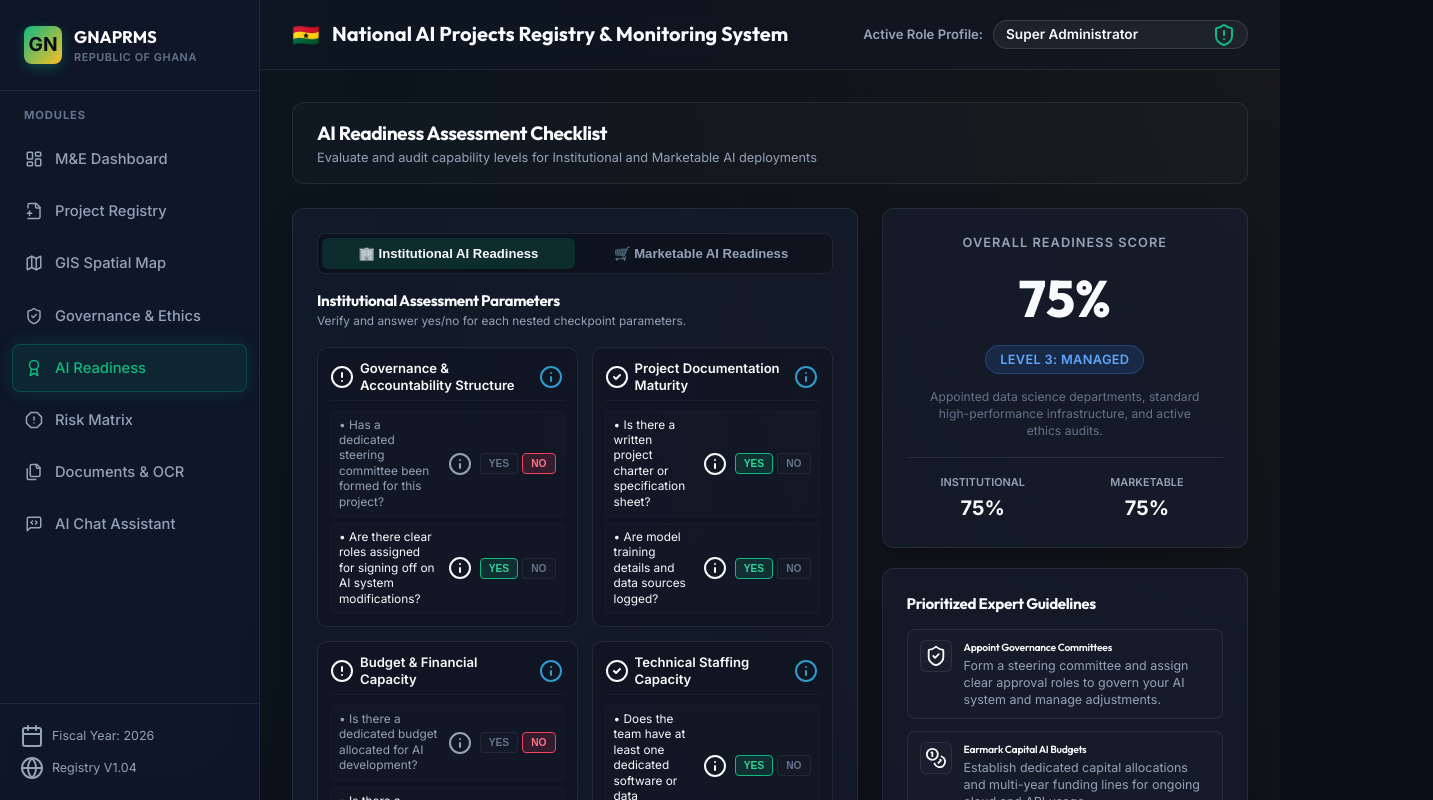
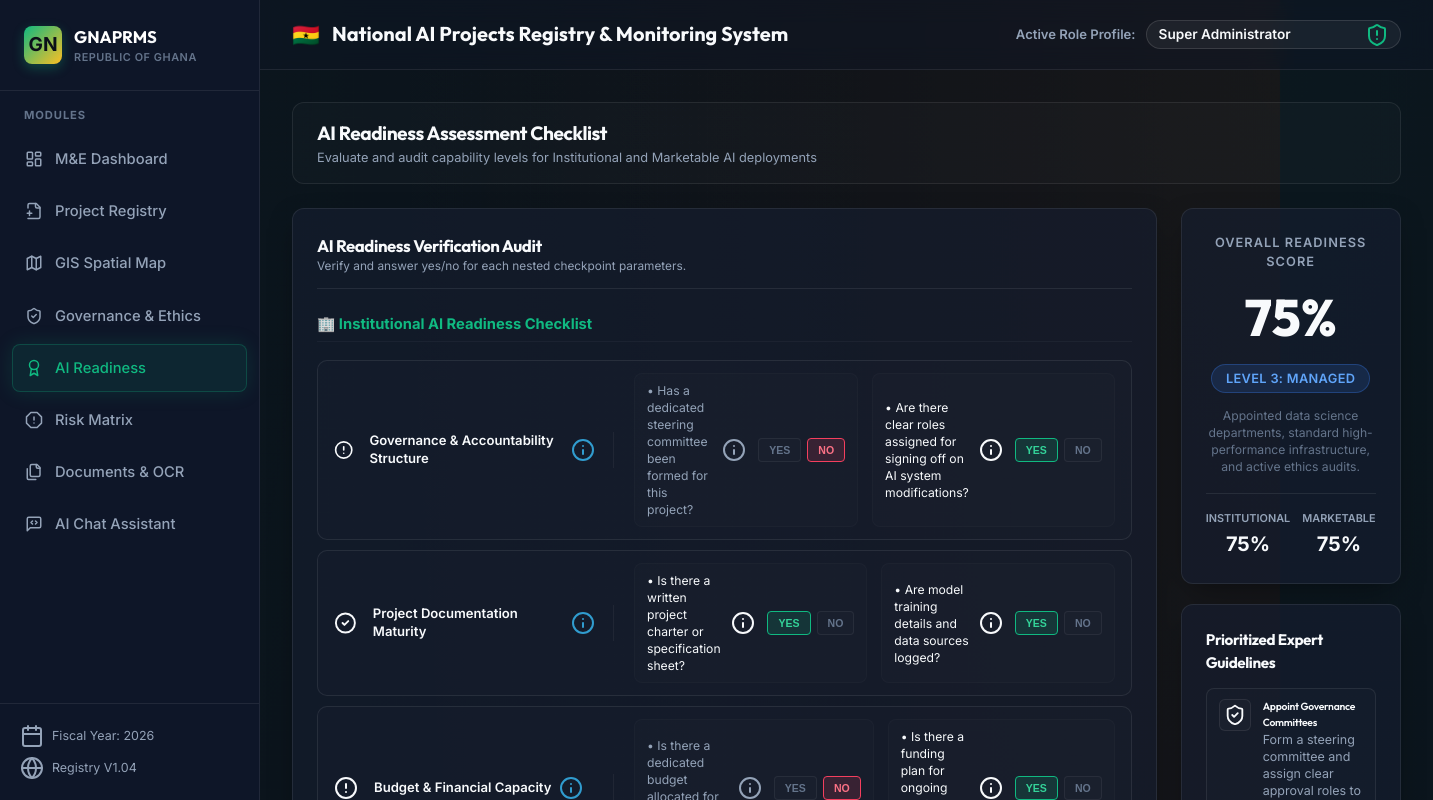
Before and after one commit to nkwasi262-glitch/ai-tracker, a React (Vite) app: page / in a window 1280 px wide. Both pictures are taken after a click on the element "AI Readiness". Shown: the top 800 px of the page, 1433 px wide, since content can reach past the window. Built offline with nearby package versions, Linux system fonts and the light colour scheme.

Commit message:
feat: redesign AI readiness checklists to horizontal row layout stacked on same page

```diff
--- a/src/components/AIReadiness.tsx
+++ b/src/components/AIReadiness.tsx
@@ -280,7 +280,6 @@ const tooltipStyles = `
 `;
 
 export const AIReadiness: React.FC<AIReadinessProps> = ({ currentRole }) => {
-  const [activeBranch, setActiveBranch] = useState<'institutional' | 'marketable'>('institutional');
   const [activeThickboxParam, setActiveThickboxParam] = useState<ReadinessParameter | null>(null);
 
   // Initialize checklist answer states dynamically
@@ -501,7 +500,6 @@ export const AIReadiness: React.FC<AIReadinessProps> = ({ currentRole }) => {
 
   const maturity = getMaturityLevel(overallScore);
   const recs = generateRecommendations().slice(0, 4);
-  const currentParameters = activeBranch === 'institutional' ? institutionalParameters : marketableParameters;
 
   return (
     <div>
@@ -528,59 +526,13 @@ export const AIReadiness: React.FC<AIReadinessProps> = ({ currentRole }) => {
 
       <div style={{ display: 'grid', gridTemplateColumns: '1.45fr 1fr', gap: '24px', alignItems: 'stretch' }}>
 
-        {/* LEFT COLUMN: Switcher + Sub-Parameters Audit Grid */}
-        <div className="glass-card" style={{ display: 'flex', flexDirection: 'column', gap: '16px', position: 'relative', zIndex: 10 }}>
+        {/* LEFT COLUMN: Horizontal Sub-Parameters Audit Checklist */}
+        <div className="glass-card" style={{ display: 'flex', flexDirection: 'column', gap: '24px', position: 'relative', zIndex: 10 }}>
 
-          {/* Tabs switch */}
-          <div style={{
-            display: 'flex',
-            background: 'rgba(0, 0, 0, 0.25)',
-            padding: '4px',
-            borderRadius: '8px',
-            border: '1px solid var(--border-color)'
-          }}>
-            <button
-              onClick={() => setActiveBranch('institutional')}
-              style={{
-                flex: 1,
-                padding: '8px 12px',
-                borderRadius: '6px',
-                border: 'none',
-                background: activeBranch === 'institutional' ? 'rgba(16, 185, 129, 0.15)' : 'transparent',
-                color: activeBranch === 'institutional' ? 'var(--text-primary)' : 'var(--text-secondary)',
-                fontSize: '0.82rem',
-                fontWeight: 700,
-                cursor: 'pointer',
-                transition: 'all 0.15s ease',
-                boxShadow: activeBranch === 'institutional' ? '0 1px 3px rgba(0,0,0,0.3)' : 'none'
-              }}
-            >
-              🏢 Institutional AI Readiness
-            </button>
-            <button
-              onClick={() => setActiveBranch('marketable')}
-              style={{
-                flex: 1,
-                padding: '8px 12px',
-                borderRadius: '6px',
-                border: 'none',
-                background: activeBranch === 'marketable' ? 'rgba(16, 185, 129, 0.15)' : 'transparent',
-                color: activeBranch === 'marketable' ? 'var(--text-primary)' : 'var(--text-secondary)',
-                fontSize: '0.82rem',
-                fontWeight: 700,
-                cursor: 'pointer',
-                transition: 'all 0.15s ease',
-                boxShadow: activeBranch === 'marketable' ? '0 1px 3px rgba(0,0,0,0.3)' : 'none'
-              }}
-            >
-              🛒 Marketable AI Readiness
-            </button>
-          </div>
-
-          <div style={{ display: 'flex', justifyContent: 'space-between', alignItems: 'center' }}>
+          <div style={{ display: 'flex', justifyContent: 'space-between', alignItems: 'center', borderBottom: '1px solid var(--border-color)', paddingBottom: '12px' }}>
             <div>
-              <h3 style={{ fontSize: '0.95rem', fontWeight: 700 }}>
-                {activeBranch === 'institutional' ? 'Institutional Assessment Parameters' : 'Marketable Assessment Parameters'}
+              <h3 style={{ fontSize: '1.05rem', fontWeight: 700 }}>
+                AI Readiness Verification Audit
               </h3>
               <p style={{ fontSize: '0.74rem', color: 'var(--text-secondary)' }}>
                 Verify and answer yes/no for each nested checkpoint parameters.
@@ -591,38 +543,41 @@ export const AIReadiness: React.FC<AIReadinessProps> = ({ currentRole }) => {
             )}
           </div>
 
-          {/* Grid Checklist parameters */}
-          <div style={{
-            display: 'grid',
-            gridTemplateColumns: '1fr 1fr',
-            gap: '14px'
-          }}>
-            {currentParameters.map(p => {
-              return (
+          {/* Section 1: Institutional AI Readiness */}
+          <div style={{ display: 'flex', flexDirection: 'column', gap: '14px' }}>
+            <div style={{ fontSize: '0.92rem', fontWeight: 700, color: 'var(--ghana-emerald)', paddingBottom: '6px', borderBottom: '1px solid rgba(255,255,255,0.04)', marginBottom: '4px' }}>
+              🏢 Institutional AI Readiness Checklist
+            </div>
+            <div style={{ display: 'flex', flexDirection: 'column', gap: '10px' }}>
+              {institutionalParameters.map(p => (
                 <div key={p.id} style={{
-                  background: 'rgba(0,0,0,0.12)',
+                  display: 'flex',
+                  alignItems: 'center',
+                  background: 'rgba(255,255,255,0.01)',
                   border: '1px solid var(--border-color)',
                   borderRadius: '10px',
-                  padding: '12px'
+                  padding: '12px 16px',
+                  gap: '20px'
                 }}>
                   {/* Parameter title block */}
                   <div style={{
+                    width: '280px',
                     display: 'flex',
                     alignItems: 'center',
-                    marginBottom: '10px',
-                    borderBottom: '1px solid rgba(255,255,255,0.04)',
-                    paddingBottom: '6px'
+                    gap: '10px',
+                    borderRight: '1px solid rgba(255,255,255,0.05)',
+                    paddingRight: '16px',
+                    flexShrink: 0
                   }}>
                     {getParentStatusIcon(p)}
                     <span style={{
                       color: 'var(--text-primary)',
                       fontSize: '0.82rem',
                       fontWeight: 600,
-                      lineHeight: '1.3',
-                      flex: 1,
+                      lineHeight: '1.35',
                       display: 'flex',
                       alignItems: 'center',
-                      gap: '4px'
+                      gap: '6px'
                     }}>
                       {p.title}
                       <button
@@ -646,7 +601,7 @@ export const AIReadiness: React.FC<AIReadinessProps> = ({ currentRole }) => {
                   </div>
 
                   {/* Child parameters checklist */}
-                  <div style={{ display: 'flex', flexDirection: 'column', gap: '6px' }}>
+                  <div style={{ display: 'flex', gap: '14px', flex: 1 }}>
                     {p.subParameters.map(sub => {
                       const isYes = answers[sub.id] === 'yes';
                       const isNo = answers[sub.id] === 'no';
@@ -657,17 +612,18 @@ export const AIReadiness: React.FC<AIReadinessProps> = ({ currentRole }) => {
                             display: 'flex',
                             justifyContent: 'space-between',
                             alignItems: 'center',
-                            gap: '8px',
-                            padding: '6px 8px',
+                            gap: '12px',
+                            padding: '8px 12px',
                             background: 'rgba(255,255,255,0.01)',
                             border: '1px solid rgba(255,255,255,0.02)',
-                            borderRadius: '6px',
-                            fontSize: '0.74rem'
+                            borderRadius: '8px',
+                            fontSize: '0.76rem',
+                            flex: 1
                           }}
                         >
                           <span style={{
                             color: isYes ? 'var(--text-primary)' : 'var(--text-secondary)',
-                            lineHeight: '1.3',
+                            lineHeight: '1.4',
                             flex: 1,
                             display: 'flex',
                             alignItems: 'center'
@@ -683,17 +639,17 @@ export const AIReadiness: React.FC<AIReadinessProps> = ({ currentRole }) => {
                           </span>
 
                           {/* Toggle controls */}
-                          <div style={{ display: 'flex', gap: '4px', flexShrink: 0 }}>
+                          <div style={{ display: 'flex', gap: '6px', flexShrink: 0 }}>
                             <button
                               onClick={() => handleAnswerChange(sub.id, 'yes')}
                               disabled={!canEdit}
                               style={{
-                                padding: '4px 8px',
+                                padding: '5px 10px',
                                 borderRadius: '4px',
                                 border: '1px solid ' + (isYes ? '#10b981' : 'rgba(255,255,255,0.06)'),
                                 background: isYes ? 'rgba(16, 185, 129, 0.15)' : 'rgba(255,255,255,0.01)',
                                 color: isYes ? '#34d399' : 'var(--text-muted)',
-                                fontSize: '0.64rem',
+                                fontSize: '0.66rem',
                                 fontWeight: 700,
                                 cursor: canEdit ? 'pointer' : 'default',
                                 transition: 'all 0.12s ease'
@@ -705,12 +661,12 @@ export const AIReadiness: React.FC<AIReadinessProps> = ({ currentRole }) => {
                               onClick={() => handleAnswerChange(sub.id, 'no')}
                               disabled={!canEdit}
                               style={{
-                                padding: '4px 8px',
+                                padding: '5px 10px',
                                 borderRadius: '4px',
                                 border: '1px solid ' + (isNo ? '#f43f5e' : 'rgba(255,255,255,0.06)'),
                                 background: isNo ? 'rgba(244, 63, 94, 0.15)' : 'rgba(255,255,255,0.01)',
                                 color: isNo ? '#fb7185' : 'var(--text-muted)',
-                                fontSize: '0.64rem',
+                                fontSize: '0.66rem',
                                 fontWeight: 700,
                                 cursor: canEdit ? 'pointer' : 'default',
                                 transition: 'all 0.12s ease'
@@ -724,8 +680,149 @@ export const AIReadiness: React.FC<AIReadinessProps> = ({ currentRole }) => {
                     })}
                   </div>
                 </div>
-              );
-            })}
+              ))}
+            </div>
+          </div>
+
+          {/* Section 2: Marketable AI Readiness */}
+          <div style={{ display: 'flex', flexDirection: 'column', gap: '14px', borderTop: '1px solid rgba(255,255,255,0.06)', paddingTop: '20px' }}>
+            <div style={{ fontSize: '0.92rem', fontWeight: 700, color: '#38bdf8', paddingBottom: '6px', borderBottom: '1px solid rgba(255,255,255,0.04)', marginBottom: '4px' }}>
+              🛒 Marketable AI Readiness Checklist
+            </div>
+            <div style={{ display: 'flex', flexDirection: 'column', gap: '10px' }}>
+              {marketableParameters.map(p => (
+                <div key={p.id} style={{
+                  display: 'flex',
+                  alignItems: 'center',
+                  background: 'rgba(255,255,255,0.01)',
+                  border: '1px solid var(--border-color)',
+                  borderRadius: '10px',
+                  padding: '12px 16px',
+                  gap: '20px'
+                }}>
+                  {/* Parameter title block */}
+                  <div style={{
+                    width: '280px',
+                    display: 'flex',
+                    alignItems: 'center',
+                    gap: '10px',
+                    borderRight: '1px solid rgba(255,255,255,0.05)',
+                    paddingRight: '16px',
+                    flexShrink: 0
+                  }}>
+                    {getParentStatusIcon(p)}
+                    <span style={{
+                      color: 'var(--text-primary)',
+                      fontSize: '0.82rem',
+                      fontWeight: 600,
+                      lineHeight: '1.35',
+                      display: 'flex',
+                      alignItems: 'center',
+                      gap: '6px'
+                    }}>
+                      {p.title}
+                      <button
+                        onClick={() => setActiveThickboxParam(p)}
+                        style={{
+                          background: 'transparent',
+                          border: 'none',
+                          cursor: 'pointer',
+                          display: 'inline-flex',
+                          alignItems: 'center',
+                          padding: '2px',
+                          color: '#38bdf8',
+                          opacity: 0.8,
+                          transition: 'opacity 0.15s ease'
+                        }}
+                        title="Click to open detailed explanation modal"
+                      >
+                        <Info className="w-3.5 h-3.5" />
+                      </button>
+                    </span>
+                  </div>
+
+                  {/* Child parameters checklist */}
+                  <div style={{ display: 'flex', gap: '14px', flex: 1 }}>
+                    {p.subParameters.map(sub => {
+                      const isYes = answers[sub.id] === 'yes';
+                      const isNo = answers[sub.id] === 'no';
+                      return (
+                        <div
+                          key={sub.id}
+                          style={{
+                            display: 'flex',
+                            justifyContent: 'space-between',
+                            alignItems: 'center',
+                            gap: '12px',
+                            padding: '8px 12px',
+                            background: 'rgba(255,255,255,0.01)',
+                            border: '1px solid rgba(255,255,255,0.02)',
+                            borderRadius: '8px',
+                            fontSize: '0.76rem',
+                            flex: 1
+                          }}
+                        >
+                          <span style={{
+                            color: isYes ? 'var(--text-primary)' : 'var(--text-secondary)',
+                            lineHeight: '1.4',
+                            flex: 1,
+                            display: 'flex',
+                            alignItems: 'center'
+                          }}>
+                            • {sub.text}
+                            <span className="readiness-tooltip-container">
+                              <Info className="w-3.5 h-3.5 text-sky-400 cursor-help opacity-70 hover:opacity-100" style={{ marginLeft: '4px' }} />
+                              <span className="readiness-tooltip-text">
+                                <strong style={{ color: '#38bdf8', display: 'block', marginBottom: '3px' }}>Simple Explanation:</strong>
+                                {sub.description}
+                              </span>
+                            </span>
+                          </span>
+
+                          {/* Toggle controls */}
+                          <div style={{ display: 'flex', gap: '6px', flexShrink: 0 }}>
+                            <button
+                              onClick={() => handleAnswerChange(sub.id, 'yes')}
+                              disabled={!canEdit}
+                              style={{
+                                padding: '5px 10px',
+                                borderRadius: '4px',
+                                border: '1px solid ' + (isYes ? '#10b981' : 'rgba(255,255,255,0.06)'),
+                                background: isYes ? 'rgba(16, 185, 129, 0.15)' : 'rgba(255,255,255,0.01)',
+                                color: isYes ? '#34d399' : 'var(--text-muted)',
+                                fontSize: '0.66rem',
+                                fontWeight: 700,
+                                cursor: canEdit ? 'pointer' : 'default',
+                                transition: 'all 0.12s ease'
+                              }}
+                            >
+                              YES
+                            </button>
+                            <button
+                              onClick={() => handleAnswerChange(sub.id, 'no')}
+                              disabled={!canEdit}
+                              style={{
+                                padding: '5px 10px',
+                                borderRadius: '4px',
+                                border: '1px solid ' + (isNo ? '#f43f5e' : 'rgba(255,255,255,0.06)'),
+                                background: isNo ? 'rgba(244, 63, 94, 0.15)' : 'rgba(255,255,255,0.01)',
+                                color: isNo ? '#fb7185' : 'var(--text-muted)',
+                                fontSize: '0.66rem',
+                                fontWeight: 700,
+                                cursor: canEdit ? 'pointer' : 'default',
+                                transition: 'all 0.12s ease'
+                              }}
+                            >
+                              NO
+                            </button>
+                          </div>
+                        </div>
+                      );
+                    })}
+                  </div>
+                </div>
+              ))}
+            </div>
           </div>
 
         </div>
```
